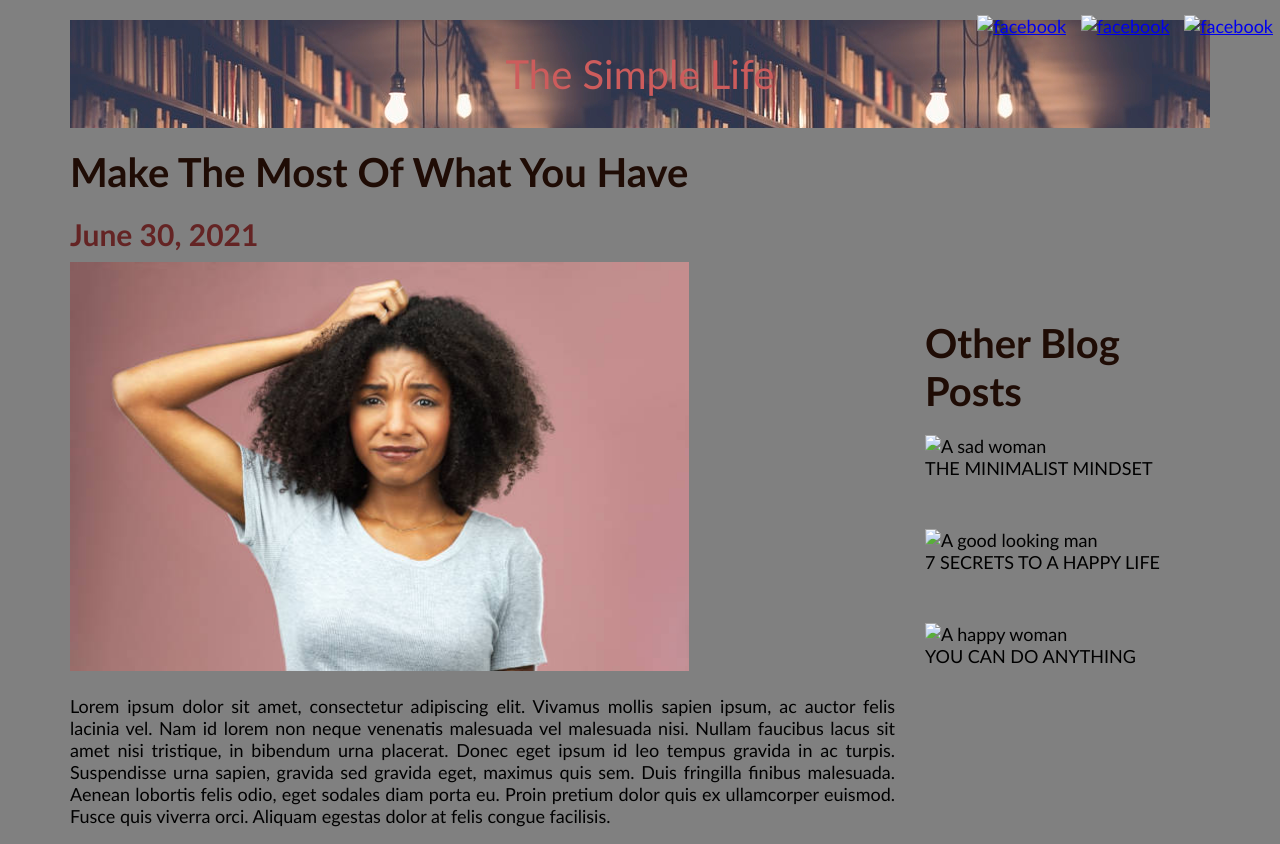
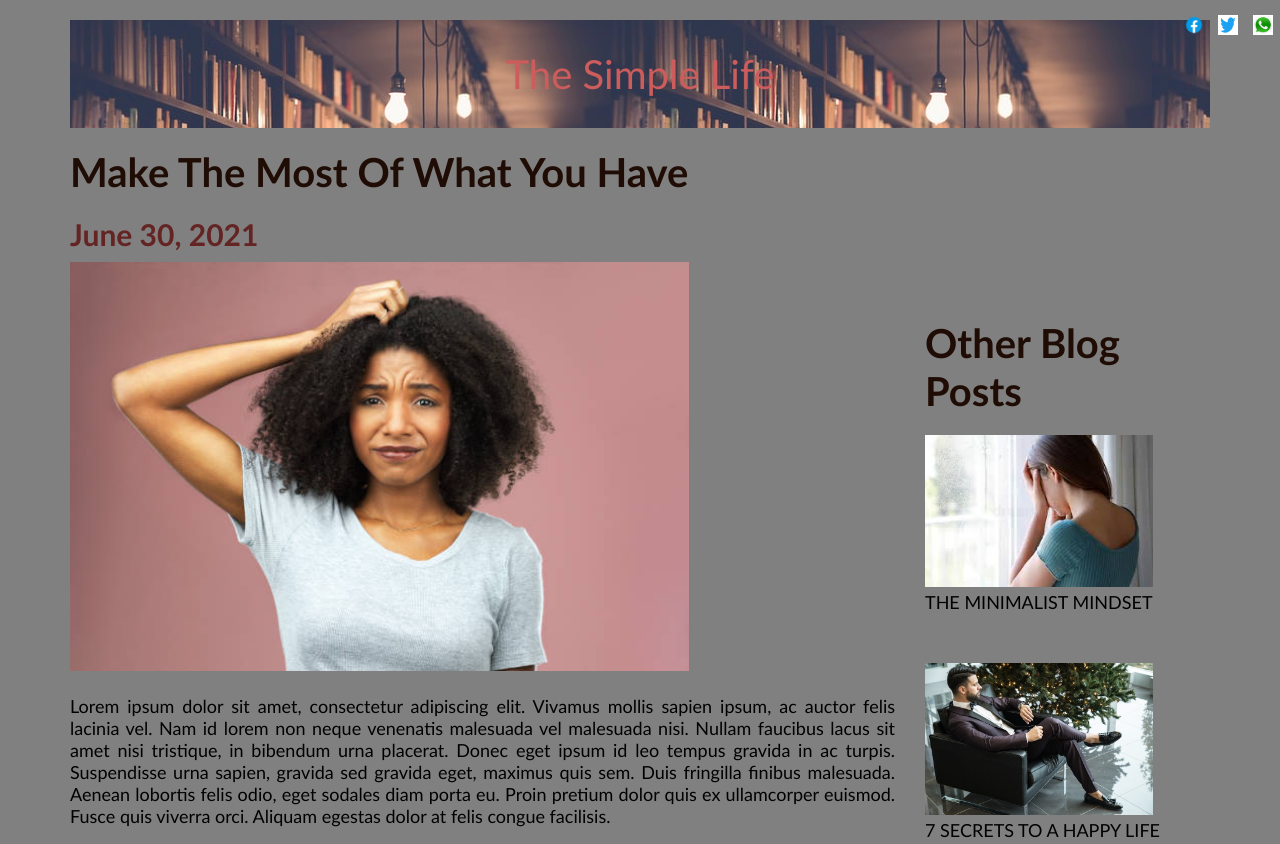
Before and after one commit to Tolulope-M/A-Dummy-blog, a plain HTML site: page index.html in a window 1280 px wide. Shown: the top 844 px of the page. Drawn offline with Linux system fonts and the light colour scheme; files whose address does not match are found by name.

Commit message:
Update index.html

```diff
--- a/index.html
+++ b/index.html
@@ -12,9 +12,9 @@
 
     <div class="container">
         <div class="social-media">
-            <a href="#"><img src="img/facebook icon.png" alt="facebook" class="social-link"></a>
-            <a href="#"><img src="img/twitter icon.png" alt="facebook" class="social-link"></a>
-            <a href="#"><img src="img/whatsapp icon.jfif" alt="facebook" class="social-link"></a>
+            <a href="#"><img src="facebook icon.png" alt="facebook" class="social-link"></a>
+            <a href="#"><img src="twitter icon.png" alt="facebook" class="social-link"></a>
+            <a href="#"><img src="whatsapp icon.jfif" alt="facebook" class="social-link"></a>
         </div>
 
         <div class="article">
@@ -26,7 +26,7 @@
 
             <h1>Never Give Up</h1>
                 <h2>June 28, 2021</h2>
-                    <img src="img/Finish Line.jpg" alt="A Girl Running Towards the Finish Line">
+                    <img src="Finish Line.jpg" alt="A Girl Running Towards the Finish Line">
             <p class="article-text">Lorem ipsum dolor sit amet, consectetur adipiscing elit. Vivamus mollis sapien ipsum, ac auctor felis lacinia vel. Nam id lorem non neque venenatis malesuada vel malesuada nisi. Nullam faucibus lacus sit amet nisi tristique, in bibendum urna placerat. Donec eget ipsum id leo tempus gravida in ac turpis. Suspendisse urna sapien, gravida sed gravida eget, maximus quis sem. Duis fringilla finibus malesuada. Aenean lobortis felis odio, eget sodales diam porta eu. Proin pretium dolor quis ex ullamcorper euismod. Fusce quis viverra orci. Aliquam egestas dolor at felis congue facilisis.</p>
         </div>
 
@@ -34,17 +34,17 @@
             <h1>Other Blog Posts</h1>
 
             <div class="blog-post">
-            <img src="img/Sad woman.jfif" alt="A sad woman">
+            <img src="Sad woman.jfif" alt="A sad woman">
             <a href="#" class="other-title"><p>The Minimalist Mindset</p></a>
             </div>
 
             <div class="blog-post">
-            <img src="img/Well dressed man.jpg" alt="A good looking man">
+            <img src="Well dressed man.jpg" alt="A good looking man">
             <a href="#" class="other-title"><p>7 Secrets To A Happy Life</p></a>
             </div>
 
             <div class="blog-post">
-            <img src="img/Decent Lady.jpg" alt="A happy woman">
+            <img src="Decent Lady.jpg" alt="A happy woman">
             <a href="#" class="other-title"><p>You Can Do Anything</p></a>
             </div>
         </div>
```
